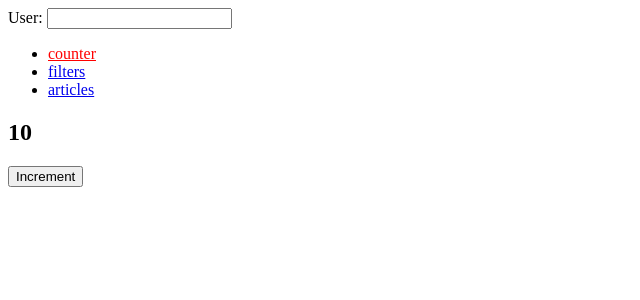
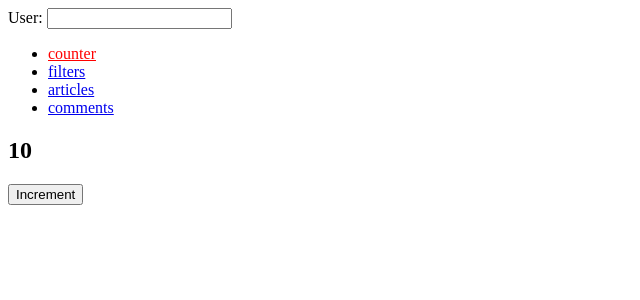
Before and after one commit to mjaffk/react-2018-08-03, a React (Create React App) app: page /counter in a window 1280 px wide. Shown: the top 300 px of the page, without its empty margins (0-640 px from the left). Built offline with nearby package versions, Linux system fonts and the light colour scheme; the HTML template or start-up script is replaced by a standard one.

Commit message:
Add comments page

```diff
--- a/src/App.js
+++ b/src/App.js
@@ -4,6 +4,7 @@ import Filters from './components/filters'
 import Counter from './components/counter'
 import { Route, NavLink, Switch } from 'react-router-dom'
 import ArticlePage from './components/routes/articles'
+import CommentPage from './components/routes/comments'
 
 class App extends Component {
   render() {
@@ -26,12 +27,18 @@ class App extends Component {
               articles
             </NavLink>
           </li>
+          <li>
+            <NavLink to={'/comments/1'} activeStyle={{ color: 'red' }}>
+              comments
+            </NavLink>
+          </li>
         </ul>
         <Switch>
           <Route path="/counter" component={Counter} />
           <Route path="/filters" component={Filters} />
           <Route path="/articles/new" render={() => <h1>Add new article</h1>} />
           <Route path="/articles" render={this.getArticles} />
+          <Route path="/comments" render={this.getComments} />
         </Switch>
       </div>
     )
@@ -41,6 +48,11 @@ class App extends Component {
     console.log('App match', match)
     return <ArticlePage />
   }
+
+  getComments = ({ match }) => {
+    console.log('Comments match', match)
+    return <CommentPage />
+  }
 }
 
 export default App
--- a/src/action-creators/index.js
+++ b/src/action-creators/index.js
@@ -7,6 +7,7 @@ import {
   LOAD_ALL_ARTICLES,
   LOAD_ARTICLE,
   LOAD_ARTICLE_COMMENTS,
+  LOAD_ALL_COMMENTS,
   SUCCESS,
   FAIL,
   START
@@ -55,16 +56,6 @@ export function loadAllArticles() {
   }
 }
 
-/*
-export function loadArticle(id) {
-  return {
-    type: LOAD_ARTICLE,
-    payload: { id },
-    callAPI: `/api/article/${id}`
-  }
-}
-*/
-
 export function loadArticle(id) {
   return (dispatch) => {
     dispatch({
@@ -97,3 +88,30 @@ export function loadArticleComments(articleId) {
     callAPI: `/api/comment?article=${articleId}`
   }
 }
+
+export function loadAllComments(limit, offset) {
+  return (dispatch) => {
+    dispatch({
+      type: LOAD_ALL_COMMENTS + START,
+      payload: { limit, offset }
+    })
+
+    fetchData(
+      `http://localhost:3001/api/comment?limit=${limit}&offset=${offset}`
+    )
+      .then((response) =>
+        dispatch({
+          type: LOAD_ALL_COMMENTS + SUCCESS,
+          payload: { limit, offset },
+          response
+        })
+      )
+      .catch((error) =>
+        dispatch({
+          type: LOAD_ALL_COMMENTS + FAIL,
+          payload: { limit, offset },
+          error
+        })
+      )
+  }
+}
--- /dev/null
+++ b/src/components/routes/comments.js
@@ -0,0 +1,80 @@
+import React, { Component } from 'react'
+import { Route } from 'react-router-dom'
+import connect from 'react-redux/es/connect/connect'
+import { loadAllComments } from '../../action-creators'
+import toggleOpen from '../../decorators/toggleOpen'
+import Comment from '../comment'
+
+const LIMIT_OF_DISPLAYED_COMMENT = 5
+
+class CommentPage extends Component {
+  state = {
+    openPage: null,
+    loadedPages: [],
+    offset: 0
+  }
+
+  render() {
+    return (
+      <div>
+        <Route path="/comments/:page" render={this.getComments} />
+      </div>
+    )
+  }
+
+  getComments = ({ match }) => {
+    const { comments, offset } = this.props
+    const { page } = match.param
+
+    setState({
+      openPage: page
+    })
+
+    const begin = (page - 1) * offset
+    const end = begin + LIMIT_OF_DISPLAYED_COMMENT + 1
+
+    return comments
+      .get('entities')
+      .toArray()
+      .slice(begin, end)
+      .map((comment) => {
+        return <Comment comment={comment} />
+      })
+  }
+
+  componentDidMount() {
+    if (this.props.loadedPages.includes(this.prop, page)) {
+      return null
+    }
+
+    setState({ loadedPages: [...this.props.loadedPages, page] })
+    this.loadComments()
+  }
+
+  loadComments = () => {
+    const { comments } = this.props
+
+    let numberOfComments = comments.get('total') || 0
+
+    const numberOfPages = parseInt(
+      numberOfComments / LIMIT_OF_DISPLAYED_COMMENT
+    )
+
+    this.props.offset = numberOfPages * (page - 1) || 0
+
+    if (!comments.get('loaded')) {
+      console.log(LIMIT_OF_DISPLAYED_COMMENT, offset)
+      this.props.loadAllComments(LIMIT_OF_DISPLAYED_COMMENT, offset)
+    }
+    return {}
+  }
+}
+
+export default connect(
+  (state) => ({
+    comments: state.comments
+  }),
+  {
+    loadAllComments
+  }
+)(toggleOpen(CommentPage))
--- a/src/constants/index.js
+++ b/src/constants/index.js
@@ -9,6 +9,7 @@ export const CHANGE_DATE_RANGE = 'CHANGE_DATE_RANGE'
 
 export const ADD_COMMENT = 'ADD_COMMENT'
 export const LOAD_ARTICLE_COMMENTS = 'LOAD_ARTICLE_COMMENTS'
+export const LOAD_ALL_COMMENTS = 'LOAD_ALL_COMMENTS'
 
 export const START = '_START'
 export const SUCCESS = '_SUCCESS'
--- a/src/index.js
+++ b/src/index.js
@@ -1,6 +1,6 @@
 import React from 'react'
 import ReactDOM from 'react-dom'
-import App from './app'
+import App from './App'
 import { Provider } from 'react-redux'
 import { BrowserRouter } from 'react-router-dom'
 import store from './store'
--- a/src/reducer/comments.js
+++ b/src/reducer/comments.js
@@ -1,4 +1,11 @@
-import { ADD_COMMENT, LOAD_ARTICLE_COMMENTS, SUCCESS } from '../constants'
+import {
+  ADD_COMMENT,
+  FAIL,
+  LOAD_ALL_COMMENTS,
+  LOAD_ARTICLE_COMMENTS,
+  START,
+  SUCCESS
+} from '../constants'
 import { Record, OrderedMap } from 'immutable'
 import { arrToMap } from './utils'
 
@@ -9,11 +16,15 @@ const CommentRecord = Record({
 })
 
 const ReducerRecord = Record({
-  entities: new OrderedMap({})
+  entities: new OrderedMap({}),
+  loading: false,
+  loaded: false,
+  error: null,
+  total: null
 })
 
 export default (state = new ReducerRecord(), action) => {
-  const { type, payload, randomId, response } = action
+  const { type, payload, randomId, response, error } = action
 
   switch (type) {
     case ADD_COMMENT:
@@ -28,6 +39,28 @@ export default (state = new ReducerRecord(), action) => {
     case LOAD_ARTICLE_COMMENTS + SUCCESS:
       return state.mergeIn(['entities'], arrToMap(response, CommentRecord))
 
+    case LOAD_ALL_COMMENTS + START: {
+      console.log('start loading')
+      return state.set('loading', true)
+    }
+
+    case LOAD_ALL_COMMENTS + SUCCESS: {
+      state
+        .mergeIn(['entities'], arrToMap(response.get('records'), CommentRecord))
+        .set('loading', false)
+        .set('total', response.get('total'))
+      console.log(response.get('total'), state.getIn(['entities']).length)
+
+      if (response.get('total') === state.getIn(['entities']).length) {
+        state.set('loaded', true)
+      }
+
+      return state
+    }
+
+    case LOAD_ALL_COMMENTS + FAIL:
+      return state.set('loading', false).set('error', error)
+
     default:
       return state
   }
```
Also changed, not shown: 1 other file (tests, documents, lock files or other folders).
